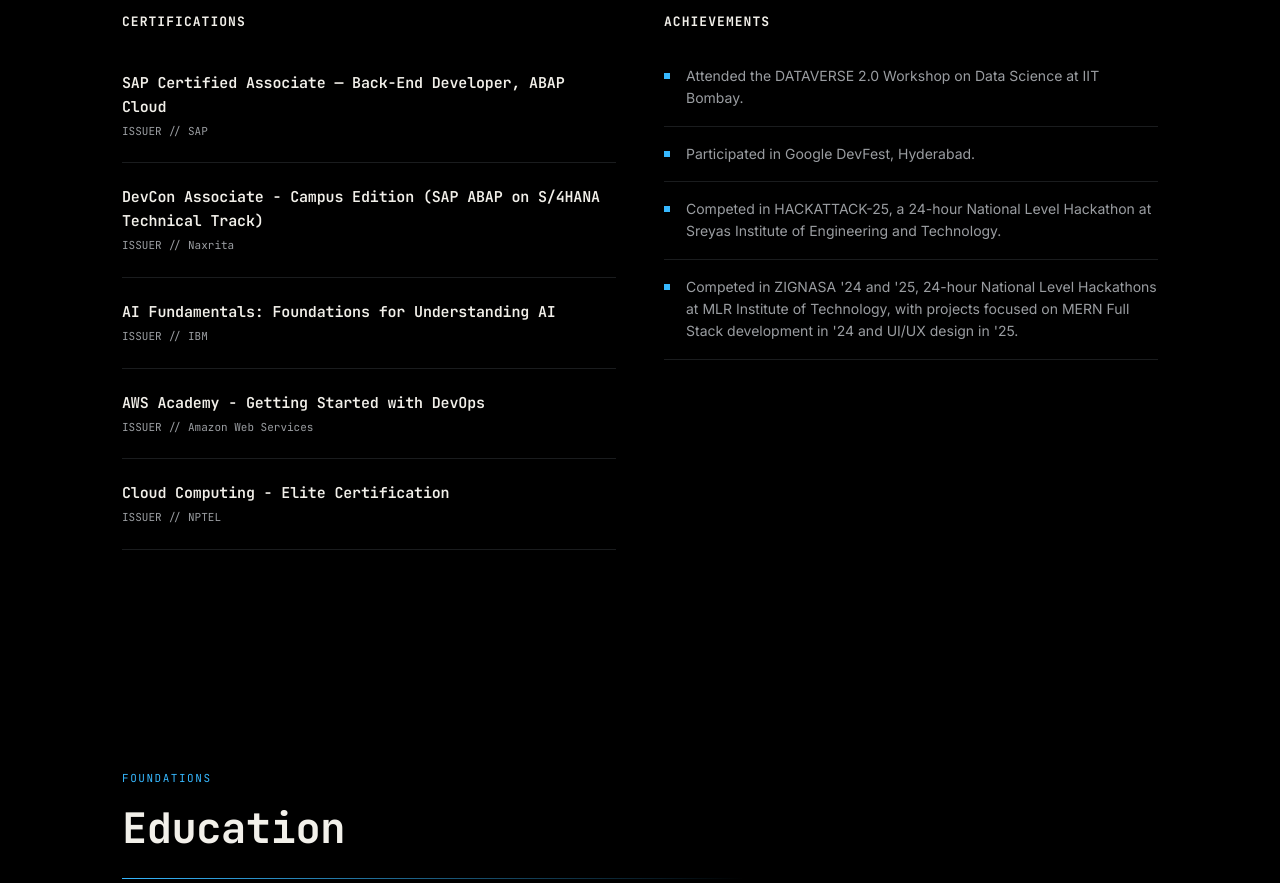
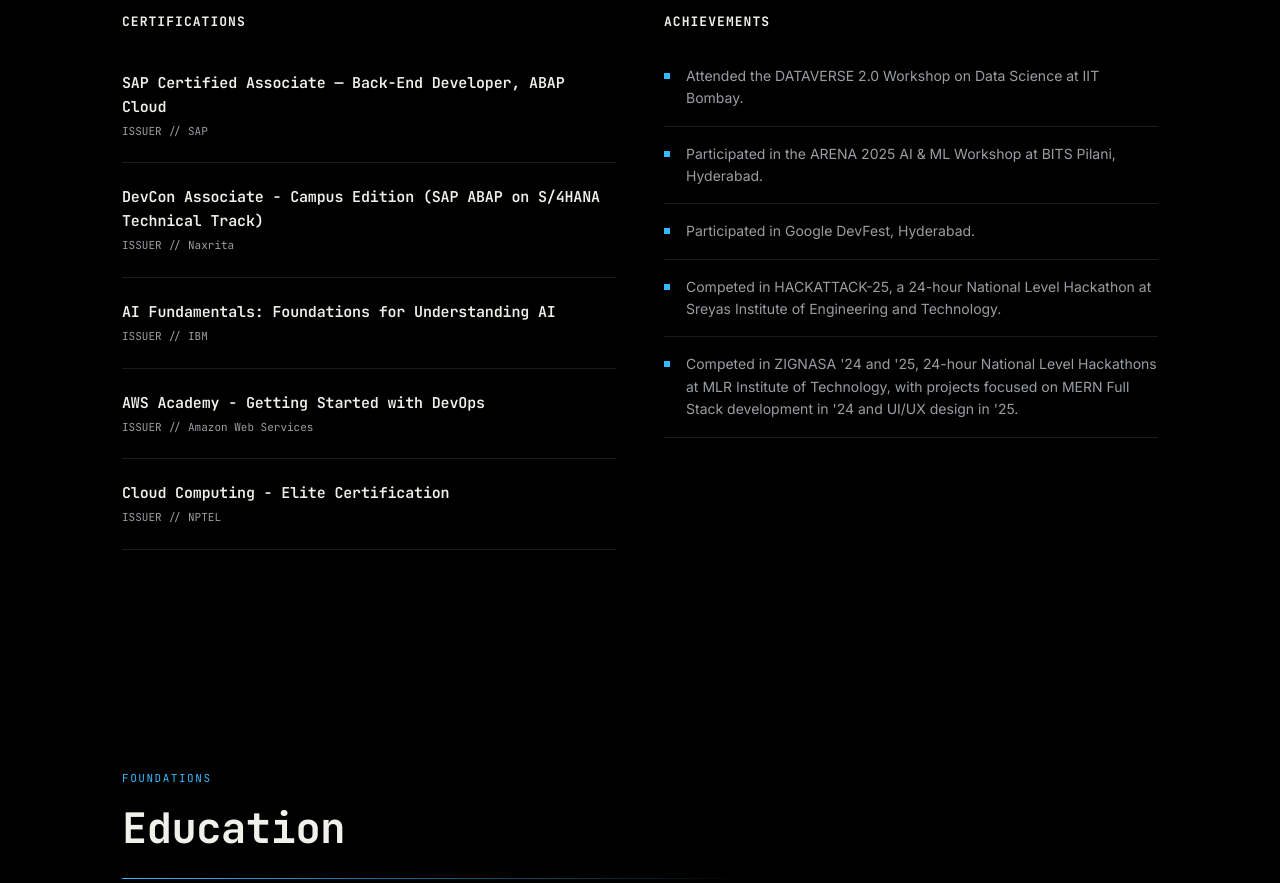
Before and after one commit to shreyas260905/shreyas-portfolio, a website built with Vite: page index.html in a window 1280 px wide. Shown: the part 3680-4563 px from the top of the page. Built offline with nearby package versions, Linux system fonts and the light colour scheme; some packages are replaced by stand-ins of ours.

Commit message:
Add ARENA 2025 AI ML workshop achievement

```diff
--- a/index.html
+++ b/index.html
@@ -237,6 +237,7 @@
         <div class="reveal">
           <h3 class="split-heading">Achievements</h3>
           <div class="ach-item"><span class="dot"></span><p>Attended the DATAVERSE 2.0 Workshop on Data Science at IIT Bombay.</p></div>
+          <div class="ach-item"><span class="dot"></span><p>Participated in the ARENA 2025 AI &amp; ML Workshop at BITS Pilani, Hyderabad.</p></div>
           <div class="ach-item"><span class="dot"></span><p>Participated in Google DevFest, Hyderabad.</p></div>
           <div class="ach-item"><span class="dot"></span><p>Competed in HACKATTACK-25, a 24-hour National Level Hackathon at Sreyas Institute of Engineering and Technology.</p></div>
           <div class="ach-item"><span class="dot"></span><p>Competed in ZIGNASA '24 and '25, 24-hour National Level Hackathons at MLR Institute of Technology, with projects focused on MERN Full Stack development in '24 and UI/UX design in '25.</p></div>
```
